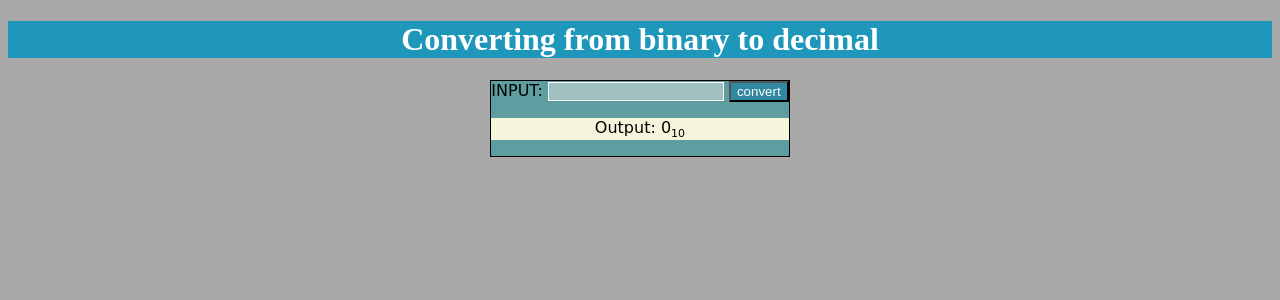
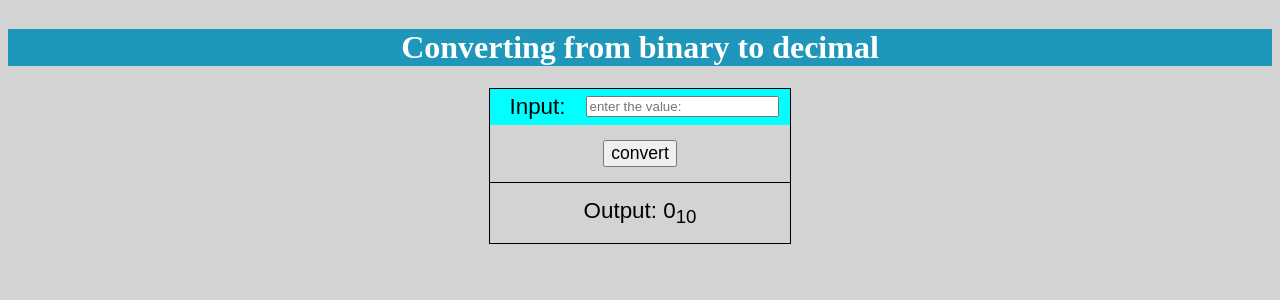
Before and after one commit to Pan9aJS/panda.github.io, a PHP site: page /files/converting_from_binary/index.html in a window 1280 px wide. Shown: the top 300 px of the page. Run offline with PHP 8.4, Linux system fonts and the light colour scheme.

Commit message:
updated file:  [converting_from_binary]

```diff
--- a/files/converting_from_binary/index.html
+++ b/files/converting_from_binary/index.html
@@ -12,13 +12,24 @@
     <h1>Converting from binary to decimal</h1>
 
     <div class="convert-block">
-        <p class="wrapper_input">Input:
-            <input type="text" id="input-binary" class="input">
-        </p>
-        <button id="btn-convert">convert</button>
-        <p class="wrapper_output">Output:
-            <output id="output">0</output><sub>10</sub>
-        </p>
+
+        <div class="block-header">
+            <p>Input:</p>
+            <div class="wrapper_input">
+                <input type="text" id="input-binary" class="input" placeholder="enter the value:">
+
+            </div>
+        </div>
+
+        <div class="block-body">
+            <button id="btn-convert">convert</button>
+        </div>
+
+        <div class="block-footer">
+            <p class="wrapper_output">Output:
+                <output id="output">0</output><sub>10</sub>
+            </p>
+        </div>
     </div>
 
     <script src="ConvertFromBinaryToDecimal.js"></script>
--- a/files/converting_from_binary/style.css
+++ b/files/converting_from_binary/style.css
@@ -1,5 +1,9 @@
 body {
-    background: darkgray;
+    background: #a9a9a982;
+    width: -webkit-fill-available;
+    height: -webkit-fill-available;
+    display: flex;
+    flex-direction: column;
 }
 
 h1 {
@@ -10,40 +14,61 @@ h1 {
 
 .convert-block {
     border: 1px solid black;
-    width: fit-content;
-    text-align: center;
-    background: cadetblue;
+    width: 300px;
     margin: 0 auto;
+    font-family: sans-serif;
+}
+
+.block-header {
+    position: relative;
+    display: flex;
+    justify-content: center;
+    align-items: center;
+    width: 100%;
+    background: aqua;
+}
+
+p {
+    display: inline-block;
+    margin: 5px 10px;
+    font-size: 1.4em;
 }
 
 .wrapper_input {
-    display: inline;
-    font-family: cursive;
-    text-transform: uppercase;
+    display: inline-block;
+    margin: 0 10px;
 }
 
-input {
-    text-align: center;
-    font-family: monospace;
-    background: rgba(225, 225, 225, 0.5);
-    border: 1px solid white;
+.input {
+    width: 100%;
 }
 
-input:focus {
-    background: white;
-    border: 1px solid #16ceff;
+.block-body {
+    margin: 15px auto;
+    display: flex;
+    justify-content: center;
 }
 
 button {
-    background: #3188a2;
-    color: white;
+    font-size: 1.1em;
 }
 
-sub {
-    font-size: 11px;
+.block-footer {
+    width: 100%;
+    height: max-content;
+    padding: 10px 0;
+    display: flex;
+    justify-content: center;
+    align-items: center;
+    border-top: 1px solid black;
 }
 
 .wrapper_output {
-    background: beige;
-    font-family: cursive;
+    font-size: 1.4em;
 }
+
+@media (max-width:425px) {
+    h1 {
+        font-size: inherit;
+    }
+}
```
